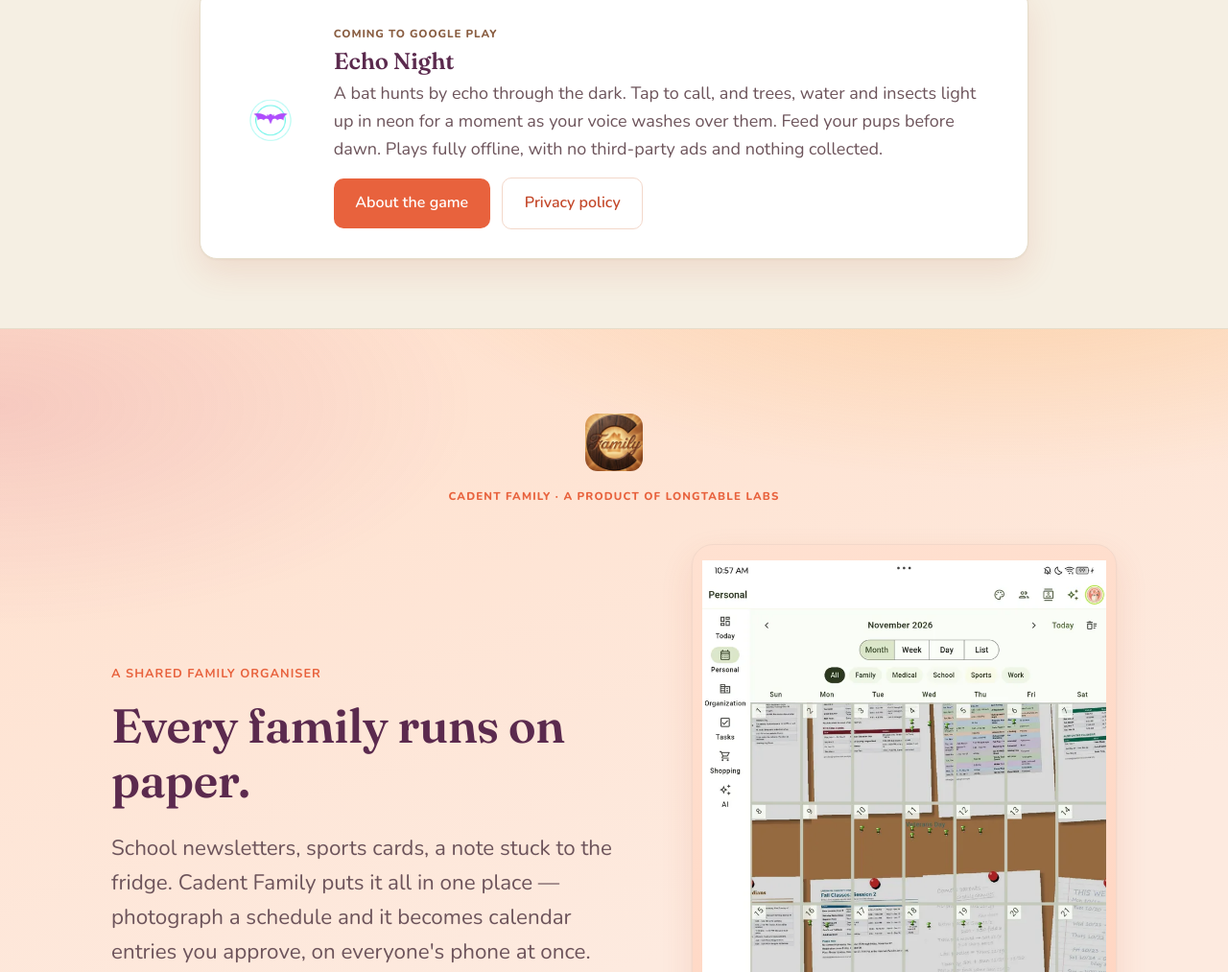
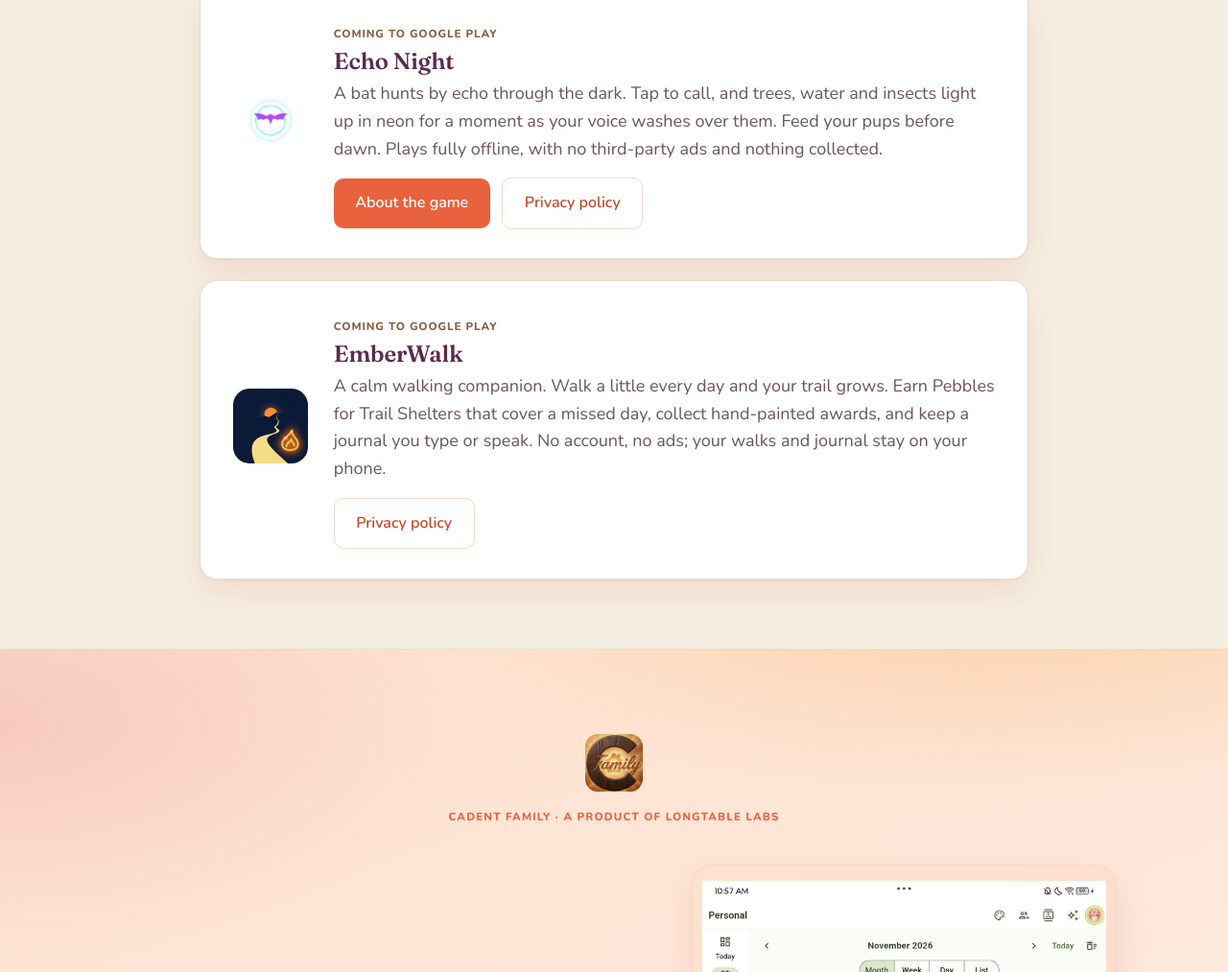
Before and after one commit to granttyreit-hub/longtablelabs-site, a plain HTML site: page index.html in a window 1280 px wide. Shown: the part 1327-2340 px from the top of the page at 96% size. Drawn offline with Linux system fonts and the light colour scheme.

Commit message:
Products band: EmberWalk card, coming to Google Play
Co-Authored-By: Claude Opus 5.5 <noreply@anthropic.com>

```diff
--- a/index.html
+++ b/index.html
@@ -107,6 +107,20 @@
             <div class="cta-row">
               <a class="btn" href="echo-night.html">About the game</a>
               <a class="btn ghost" href="privacy-echo-night.html">Privacy policy</a>
+            </div>
+          </div>
+        </div>
+        <div class="product-card" id="emberwalk">
+          <picture><source srcset="assets/emberwalk-mark.webp" type="image/webp"><img class="p-logo" src="assets/emberwalk-mark.png" alt="" aria-hidden="true" width="78" height="78"></picture>
+          <div>
+            <span class="tag">Coming to Google Play</span>
+            <h3>EmberWalk</h3>
+            <p>A calm walking companion. Walk a little every day and your trail grows.
+            Earn Pebbles for Trail Shelters that cover a missed day, collect hand-painted
+            awards, and keep a journal you type or speak. No account, no ads; your walks
+            and journal stay on your phone.</p>
+            <div class="cta-row">
+              <a class="btn ghost" href="privacy-emberwalk.html">Privacy policy</a>
             </div>
           </div>
         </div>
@@ -419,10 +433,11 @@
         <a href="contact.html">Contact</a>
         <a href="privacy.html">Cadent Family privacy</a>
         <a href="privacy-echo-night.html">Echo Night privacy</a>
+        <a href="privacy-emberwalk.html">EmberWalk privacy</a>
       </nav>
     </div>
     <div class="wrap">
-      <p class="fineprint">© 2026 Longtable Labs LLC. Cadent Family and Echo Night are products of Longtable Labs. Not affiliated with Google, Microsoft, or Apple.</p>
+      <p class="fineprint">© 2026 Longtable Labs LLC. Cadent Family, Echo Night and EmberWalk are products of Longtable Labs. Not affiliated with Google, Microsoft, or Apple.</p>
     </div>
   </footer>
 
```
Also changed, not shown: assets/emberwalk-mark.png (added), assets/emberwalk-mark.webp (added).
